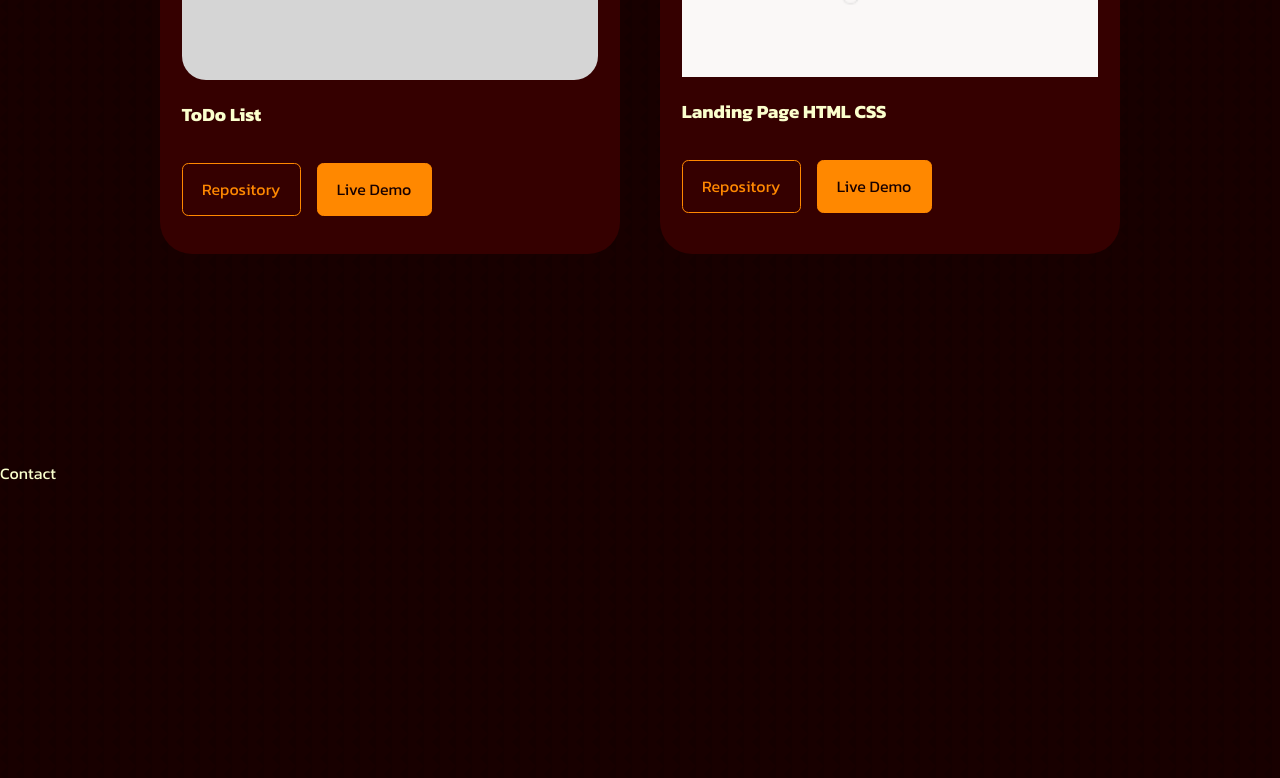
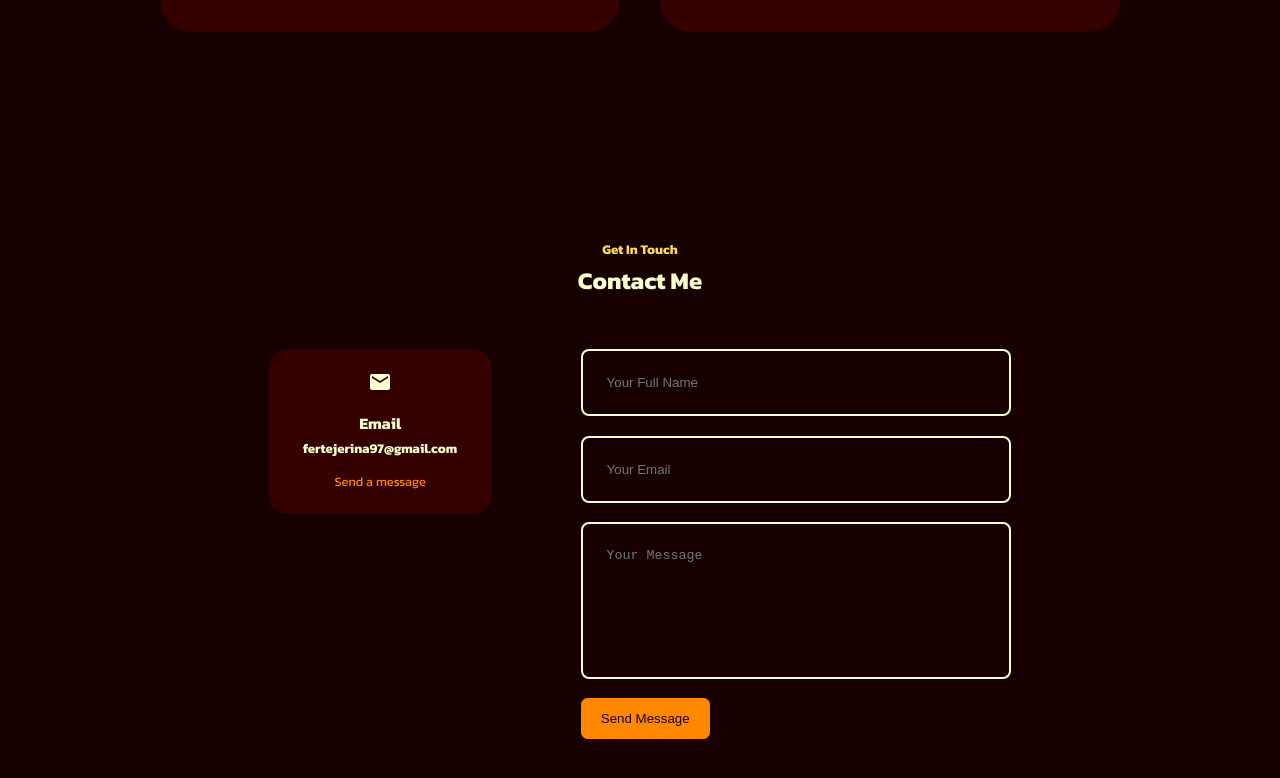
Before and after one commit to fertejerina/my-portfolio, a React (Create React App) app: page / in a window 1280 px wide. Shown: the part 4402-5180 px from the top of the page. Built offline with nearby package versions, Linux system fonts and the light colour scheme.

Commit message:
Termine componente de contacto

```diff
--- a/package.json
+++ b/package.json
@@ -6,6 +6,7 @@
     "@testing-library/jest-dom": "^5.16.5",
     "@testing-library/react": "^13.4.0",
     "@testing-library/user-event": "^13.5.0",
+    "emailjs-com": "^3.2.0",
     "react": "^18.2.0",
     "react-dom": "^18.2.0",
     "react-icons": "^4.7.1",
--- a/src/components/Contact/Contact.jsx
+++ b/src/components/Contact/Contact.jsx
@@ -1,9 +1,44 @@
-import React from 'react'
+import React, {useRef} from 'react'
 import "./contact.css"
+import {MdEmail} from 'react-icons/md'
+import emailjs from 'emailjs-com'
 
 const Contact = () => {
+  const form = useRef();
+
+  const sendEmail = (e) => {
+    e.preventDefault();
+
+    emailjs.sendForm('service_p5l07ic', 'template_nmz7jfd', form.current, 'PVIz0U5bqjOb3e1kn')
+      .then((result) => {
+          console.log(result.text);
+      }, (error) => {
+          console.log(error.text);
+      });
+  };
+
   return (
-    <section id='contact'>Contact</section>
+    <section id='contact'>
+      <h5>Get In Touch</h5>
+      <h2>Contact Me</h2>
+      <div className="container contact__container">
+        <div className="contact__options">
+          <article className="contact__option">
+            <MdEmail className='contact__option-icon'/>
+            <h4>Email</h4>
+            <h5>fertejerina97@gmail.com</h5>
+            <a href="mailto:fertejerina97@gmail.com">Send a message</a>
+          </article>
+        </div>
+      {/* END OF CONTACT OPTIONS */}
+        <form ref={form} onSubmit={sendEmail}>
+          <input type="text" name='name' placeholder='Your Full Name' required/>
+          <input type="text" name='email' placeholder='Your Email' required/>
+          <textarea name="message" rows="7" placeholder='Your Message' required></textarea>
+          <button type='submit' className='btn btn-primary'>Send Message</button>
+        </form>
+      </div>
+    </section>
   )
 }
 
--- a/src/components/Contact/contact.css
+++ b/src/components/Contact/contact.css
@@ -0,0 +1,73 @@
+.container.contact__container {
+    width: 58%;
+    display: grid;
+    grid-template-columns: 30% 58%;
+    gap: 12%;
+}
+
+.contact__options {
+    display: flex;
+    flex-direction: column;
+    gap: 1.2rem;
+}
+
+.contact__option {
+    background: var(--secondary-color);
+    padding: 1.2rem;
+    border-radius: 1.2rem;
+    text-align: center;
+    border: 1px solid transparent;
+    transition: var(--transition);
+}
+
+.contact__option:hover{
+    background: transparent;
+    border-color: var(--contrast-color);
+}
+
+.contact__option-icon{
+    font-size: 1.5rem;
+    margin-bottom: 0.5rem;
+}
+
+.contact__option a{
+    margin-top: 0.7rem;
+    display: inline-block;
+    font-size: 0.8rem;
+}
+
+/* ============ FORM ============= */
+form {
+    display: flex;
+    flex-direction: column;
+    gap: 1.2rem;
+}
+
+input, textarea {
+    width: 100%;
+    padding: 1.5rem;
+    border-radius: 0.5rem;
+    background: transparent;
+    border: 2px solid var(--contrast-color);
+    resize: none;
+    color: white;
+}
+
+
+/* === MEDIA QUERIES (MEDIUM DEVICES) === */
+@media screen and (max-width: 1024px) {
+    .container.contact__container{
+        grid-template-columns: 1fr;
+        gap: 2rem;
+    }
+}
+
+/* === MEDIA QUERIES (SMALL DEVICES) === */
+@media screen and (max-width: 600px) {
+    #contact {
+        margin-top: 550px;
+    }
+    .container.contact__container{
+        width: var(--container-width-sm);
+    }
+}
--- a/src/components/Experience/experience.css
+++ b/src/components/Experience/experience.css
@@ -43,9 +43,9 @@
 /* === MEDIA QUERIES (MEDIUM DEVICES) === */
 @media screen and (max-width: 1024px) {
 
-    #experience {
+/*     #experience {
         margin-top: 350px;
-    }
+    } */
 
     .experience__container{
         grid-template-columns: 1fr;
--- a/src/components/Footer/Footer.jsx
+++ b/src/components/Footer/Footer.jsx
@@ -1,8 +1,19 @@
 import React from 'react'
+import "./footer.css"
 
 const Footer = () => {
   return (
-    <div>Footer</div>
+    <footer>
+      <a href="#" className="footer__logo">FerTejj</a>
+      <ul className="permalinks">
+        <li><a href="#">Home</a></li>
+        <li><a href="#about">About</a></li>
+        <li><a href="#experience">Experience</a></li>
+        <li><a href="#services">Services</a></li>
+        <li><a href="#portfolio">Portfolio</a></li>
+        <li><a href="#contact">Contact</a></li>
+      </ul>
+    </footer>
   )
 }
 
--- a/src/components/Portfolio/Portfolio.jsx
+++ b/src/components/Portfolio/Portfolio.jsx
@@ -5,7 +5,7 @@
 
 const Portfolio = () => {
   return (
-    <section id='portfolio '>
+    <section id='portfolio'>
       <h5>My Recent Work</h5>
       <h2>Portfolio</h2>
 
--- a/src/components/Portfolio/portfolio.css
+++ b/src/components/Portfolio/portfolio.css
@@ -42,6 +42,9 @@
 
 /* ===== MEDIA QUERIES (SMALL DEVICES) ====== */
 @media screen and (max-width: 600px) {
+    #portfolio{
+        margin-top: 150px;
+    }
     .portfolio__container{
         grid-template-columns: 1fr;
         gap: 1rem;
--- a/src/components/Services/services.css
+++ b/src/components/Services/services.css
@@ -1,6 +1,6 @@
-#services{
+/* #services{
     margin-top: 350px;
-}
+} */
 .services__container {
     display: grid;
     grid-template-columns: repeat(2, 1fr);
@@ -73,7 +73,10 @@
 
 /* === MEDIA QUERIES (SMALL DEVICES) === */
 @media screen and (max-width: 600px) {
-   .services__container{
+    #services {
+        margin-top: 400px;
+    }
+    .services__container{
     grid-template-columns: 1fr;
     gap: 1.5rem;
    }
```
Also changed, not shown: 1 other file (tests, documents, lock files or other folders).
